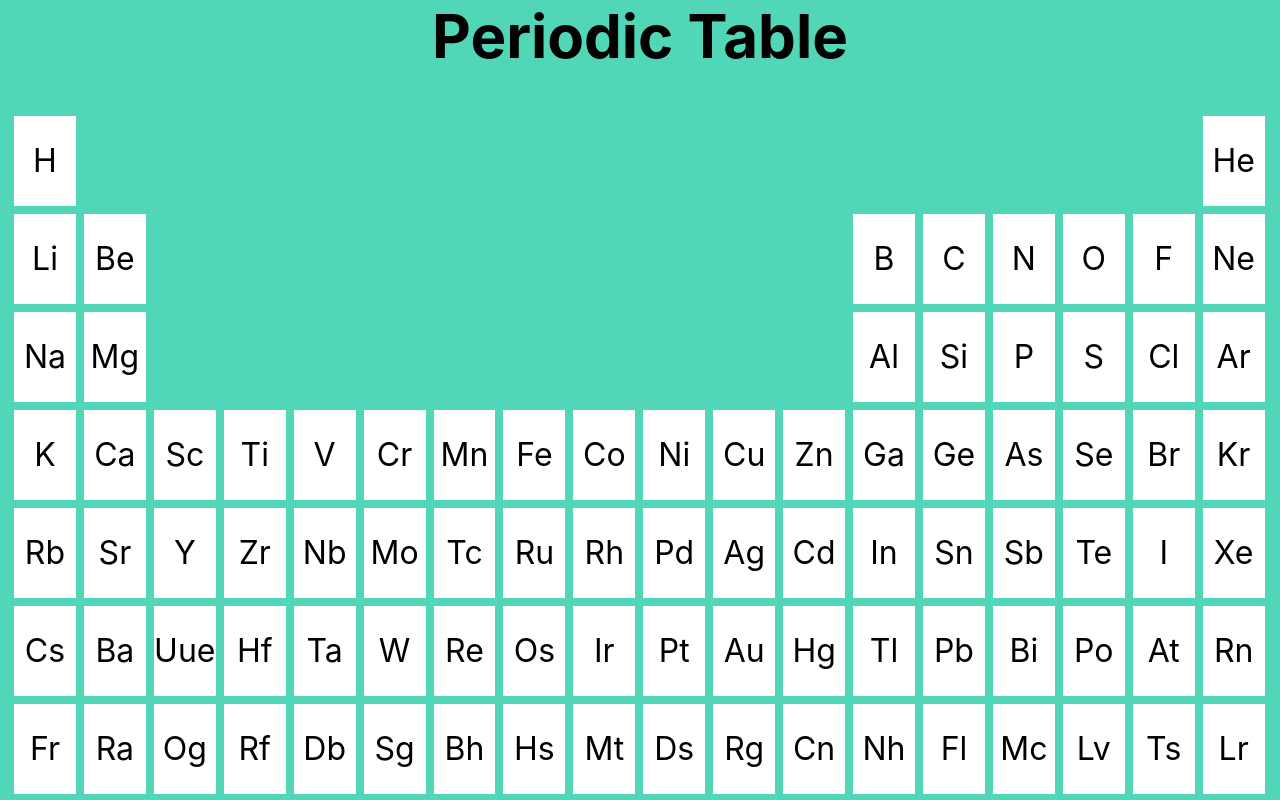
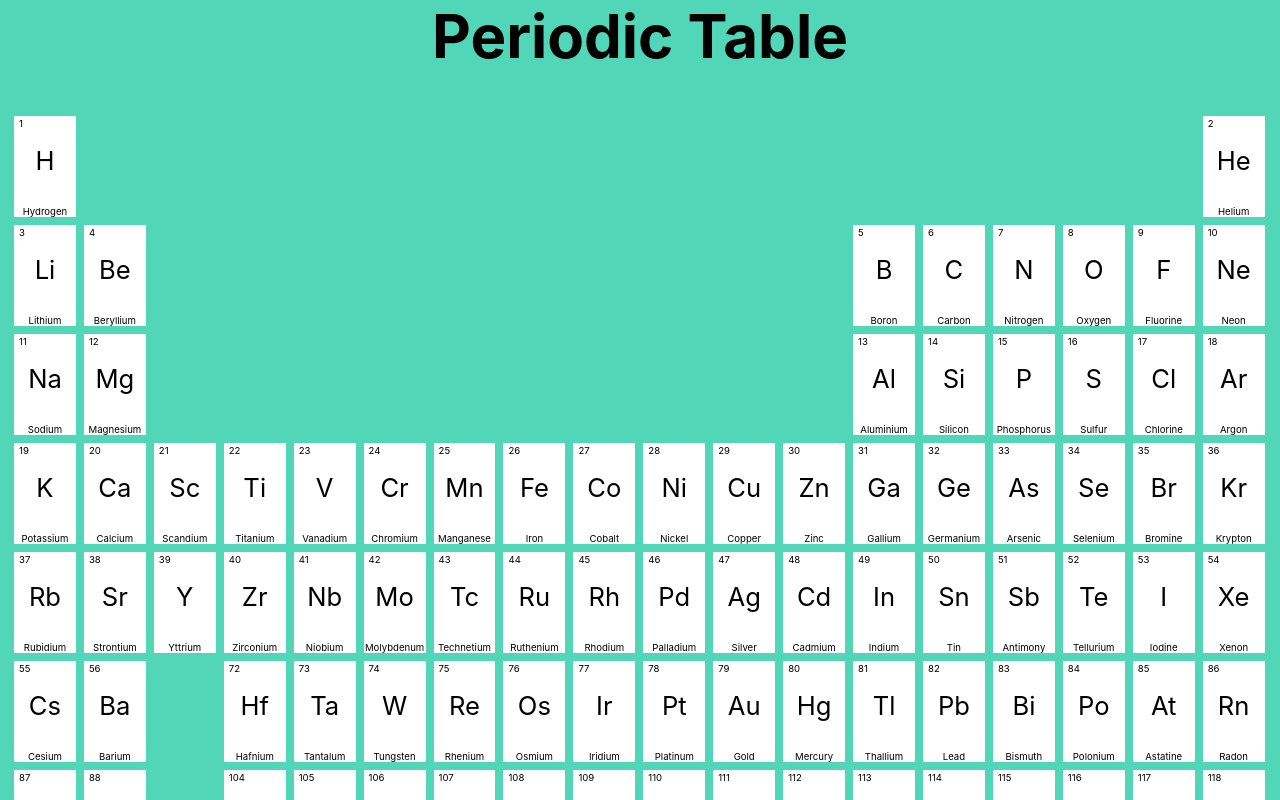
Before and after one commit to slewin419/periodic-table-react, a React (Create React App) app: page / in a window 1280 px wide. Shown: the top 800 px of the page. Built offline with nearby package versions, Linux system fonts and the light colour scheme.

Commit message:
fix element positioning

```diff
--- a/src/App.css
+++ b/src/App.css
@@ -34,7 +34,21 @@
   display: block;
   line-height: 90px;
   text-align: center;
-  font-size: 2.5vw;
+  font-size: 2vw;
+}
+
+.element .name {
+  display: block;
+  text-align: center;
+  font-size: 0.75vw;
+}
+
+.element .number {
+  position: absolute;
+  top: 2px;
+  left: 5px;
+  display: inline;
+  font-size: 0.75vw;
 }
 
 h1.title {
--- a/src/components/Element.js
+++ b/src/components/Element.js
@@ -6,13 +6,15 @@ class Element extends React.Component {
         super(props);
 
         this.element = ElementAPI.getElementByPosition(props.xpos, props.ypos);
-        //console.log(this.element);
     }
 
     renderElement(element){
         return(
             <div className="element">
+                {/* <span className="position">{`${element.xpos}, ${element.ypos}`}</span> */}
+                <span className="number">{element.number}</span>
                 <span className="symbol">{element.symbol}</span>
+                <span className="name">{element.name}</span>
             </div>
         )
     }
--- a/src/components/ElementAPI.js
+++ b/src/components/ElementAPI.js
@@ -4,11 +4,13 @@ const ELEMENTS = elementJSON.elements;
 
 var ElementAPI = {
     getElementByPosition(x,y) {
-        var element = ELEMENTS.splice(ELEMENTS.findIndex((element) => {
+        let index = ELEMENTS.findIndex((element) => {
             return (element.xpos === x && element.ypos === y);
-        }),1);
+        });
 
-        return element[0] || false;
+        //let element = ELEMENTS.splice(index, 1);
+
+        return (index !== -1) ? ELEMENTS[index] : false;
     }
 }
 export default ElementAPI;
--- a/src/components/PeriodicTableChart.js
+++ b/src/components/PeriodicTableChart.js
@@ -6,22 +6,22 @@ class PeriodicTableChart extends React.Component {
     constructor(props) {
         super(props);
 
-        this.ROWS = 9;
+        this.ROWS = 10;
         this.COLUMNS = 18;
 
         this.FULL_ROW = { start: 0, end: 0 };
 
-        this.blankRowMap = {
-            1: { start: 2, end: 17 },
-            2: { start: 3, end: 12 },
-            3: { start: 3, end: 12 },
-            4: this.FULL_ROW,
-            5: this.FULL_ROW,
-            6: this.FULL_ROW,
-            7: this.FULL_ROW,
-            8: { start: 0, end: 3 },
-            9: { start: 0, end: 3 }
-        };
+        // this.blankRowMap = {
+        //     1: { start: 2, end: 17 },
+        //     2: { start: 3, end: 12 },
+        //     3: { start: 3, end: 12 },
+        //     4: this.FULL_ROW,
+        //     5: this.FULL_ROW,
+        //     6: this.FULL_ROW,
+        //     7: this.FULL_ROW,
+        //     8: { start: 0, end: 3 },
+        //     9: { start: 0, end: 3 }
+        // };
     }
 
     element(x, y) {
@@ -35,11 +35,7 @@ class PeriodicTableChart extends React.Component {
         for (var y = 1; y <= this.ROWS; y++) {
             let columns = [];
             for (var x = 1; x <= this.COLUMNS; x++) {
-                if (this.blankRowMap[y] && (x < this.blankRowMap[y].start || x > this.blankRowMap[y].end)) {
-                    columns.push(<div className={"block " + x + "-" + y} key={x + y} >{this.element(x, y)}</div >);
-                } else {
-                    columns.push(<div className="block blank" key={x + y} ></div >);
-                }
+                columns.push(<div className={"block " + x + "-" + y} key={x + y} >{this.element(x, y)}</div >);
             }
             table.push(<div id={y} key={y}>{columns}</div>);
         }
```
